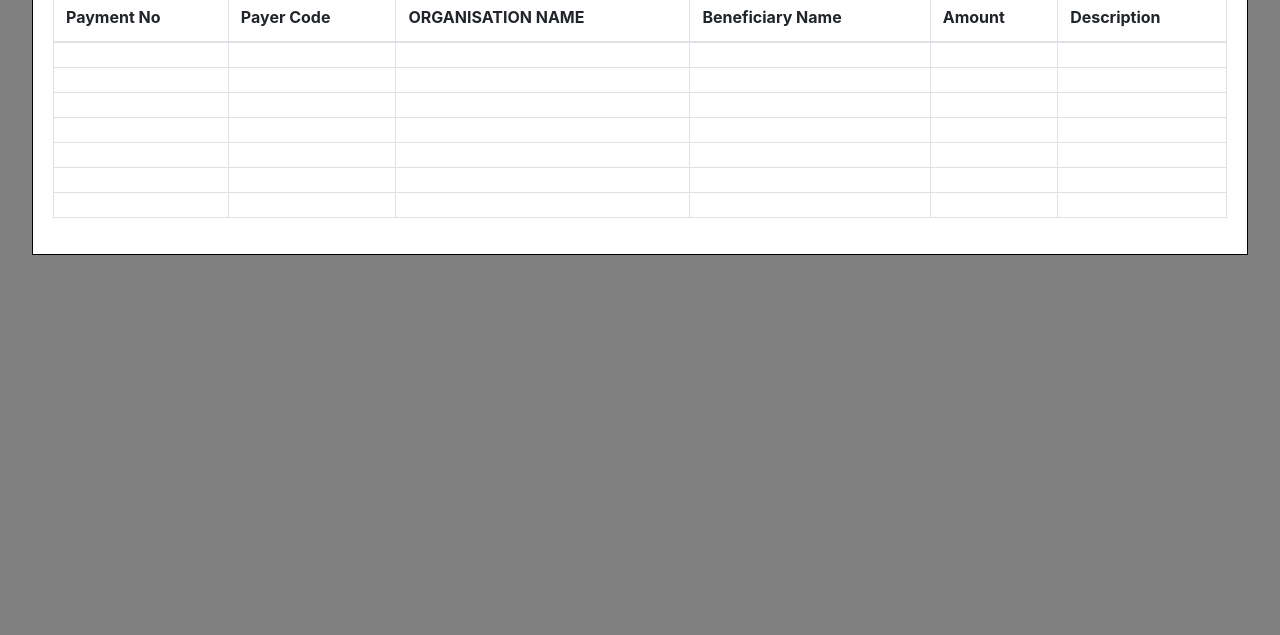
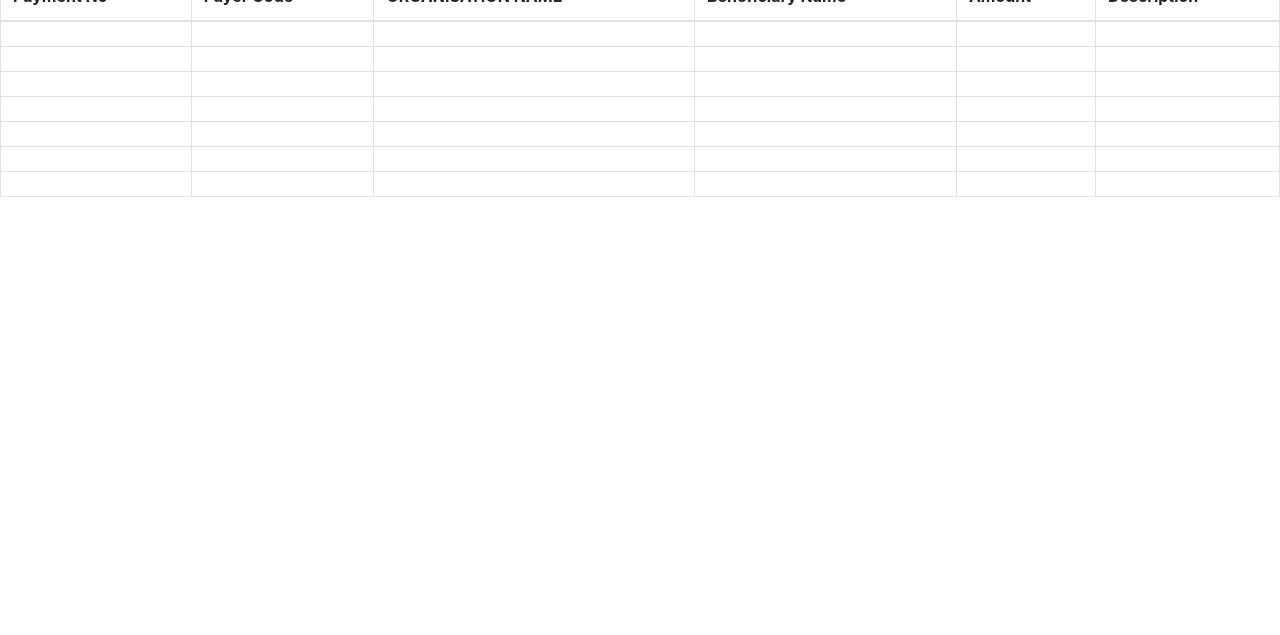
Before and after one commit to ivioje/Govt-Budget, a plain HTML site: page index.html in a window 1280 px wide. Shown: the part 165-800 px from the top of the page. Drawn offline with nearby package versions, Linux system fonts and the light colour scheme.

Commit message:
new update

```diff
--- a/css/style.css
+++ b/css/style.css
@@ -1,5 +1,5 @@
 body{
-	background: grey;
+	background: white;
 }
 
 
@@ -12,14 +12,6 @@ body{
 
     }
 
-    .content {
-    	max-width: 80%;
-        min-width: 95%;
-         margin: 10px auto 10px auto;
-        padding: 20px;
-        border: 1px solid #000;
-        background-color: #ffffff;
-    }
 a:hover{
     color: black;
 }
```
